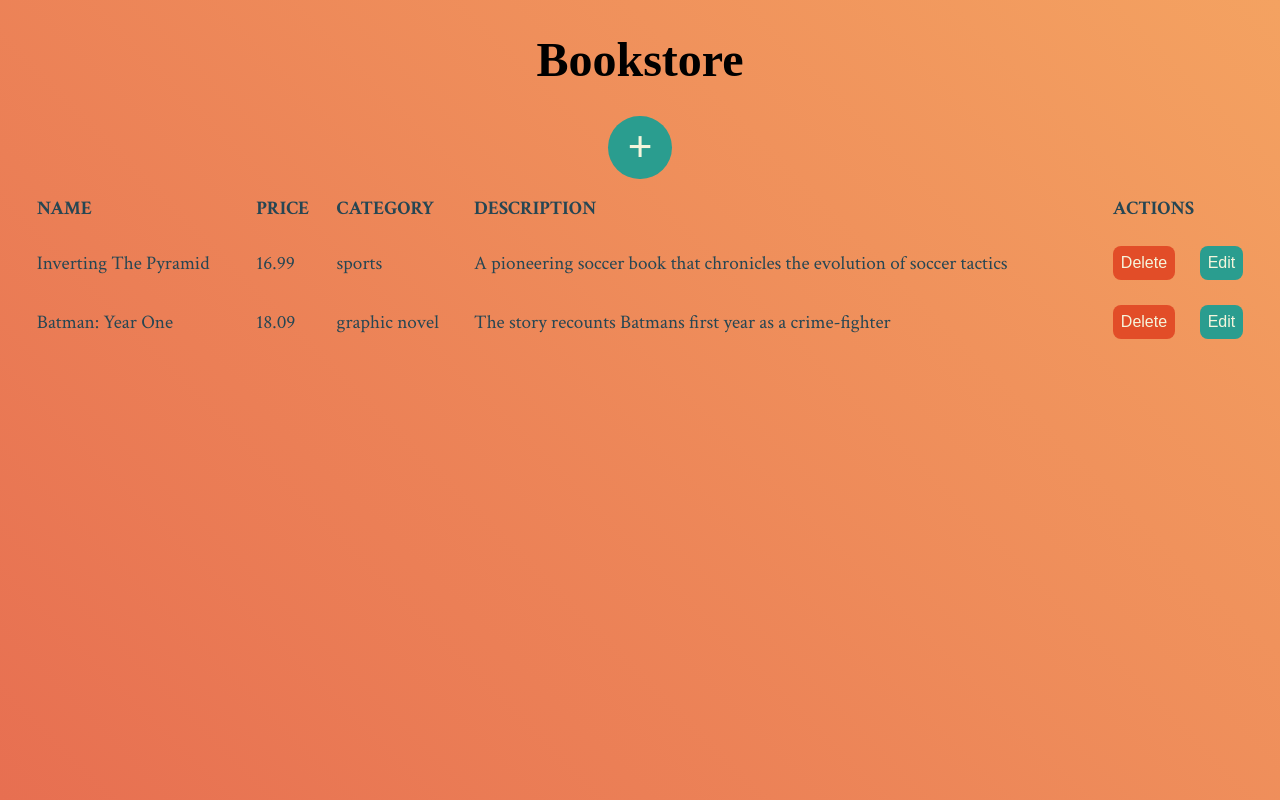
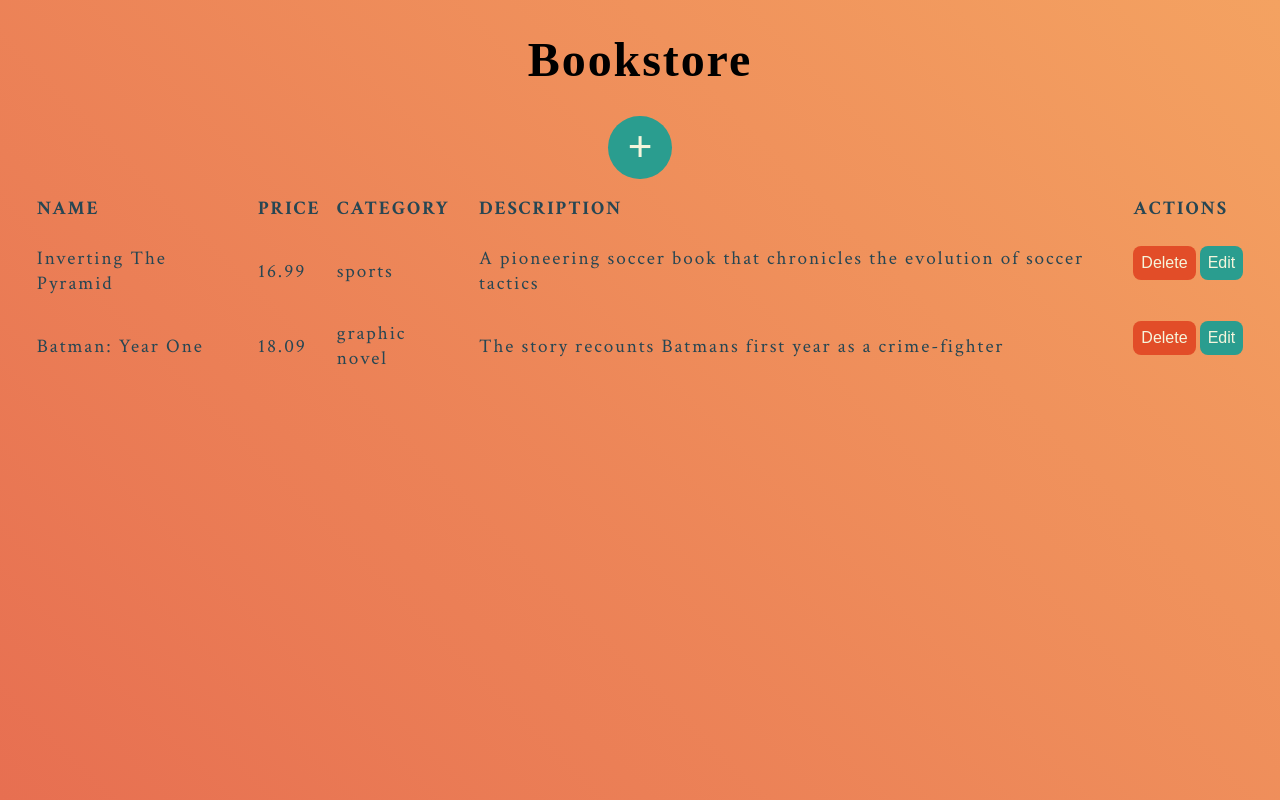
Before and after one commit to ngunner15/redux-bookstore, a React (Create React App) app: page / in a window 1280 px wide. Built offline with nearby package versions, Linux system fonts and the light colour scheme; a web font is replaced by a local one.

Commit message:
Add letter spacing for body

```diff
--- a/src/styles/index.css
+++ b/src/styles/index.css
@@ -10,6 +10,7 @@ body {
   -webkit-font-smoothing: antialiased;
   -moz-osx-font-smoothing: grayscale;
   background: linear-gradient(45deg, #e76f51, #f4a261) no-repeat;
+  letter-spacing: 0.12em;
 }
 
 h1 {
```
